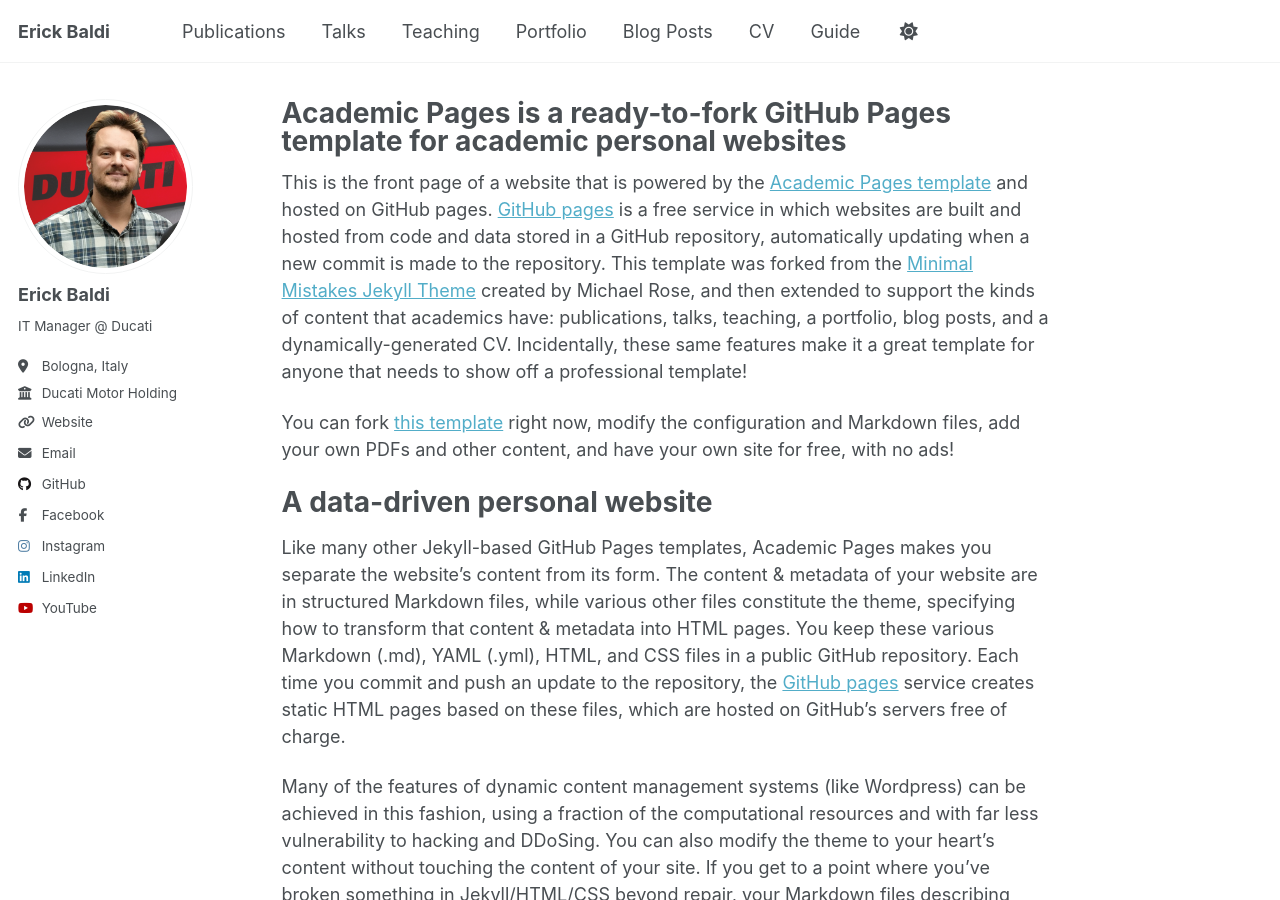
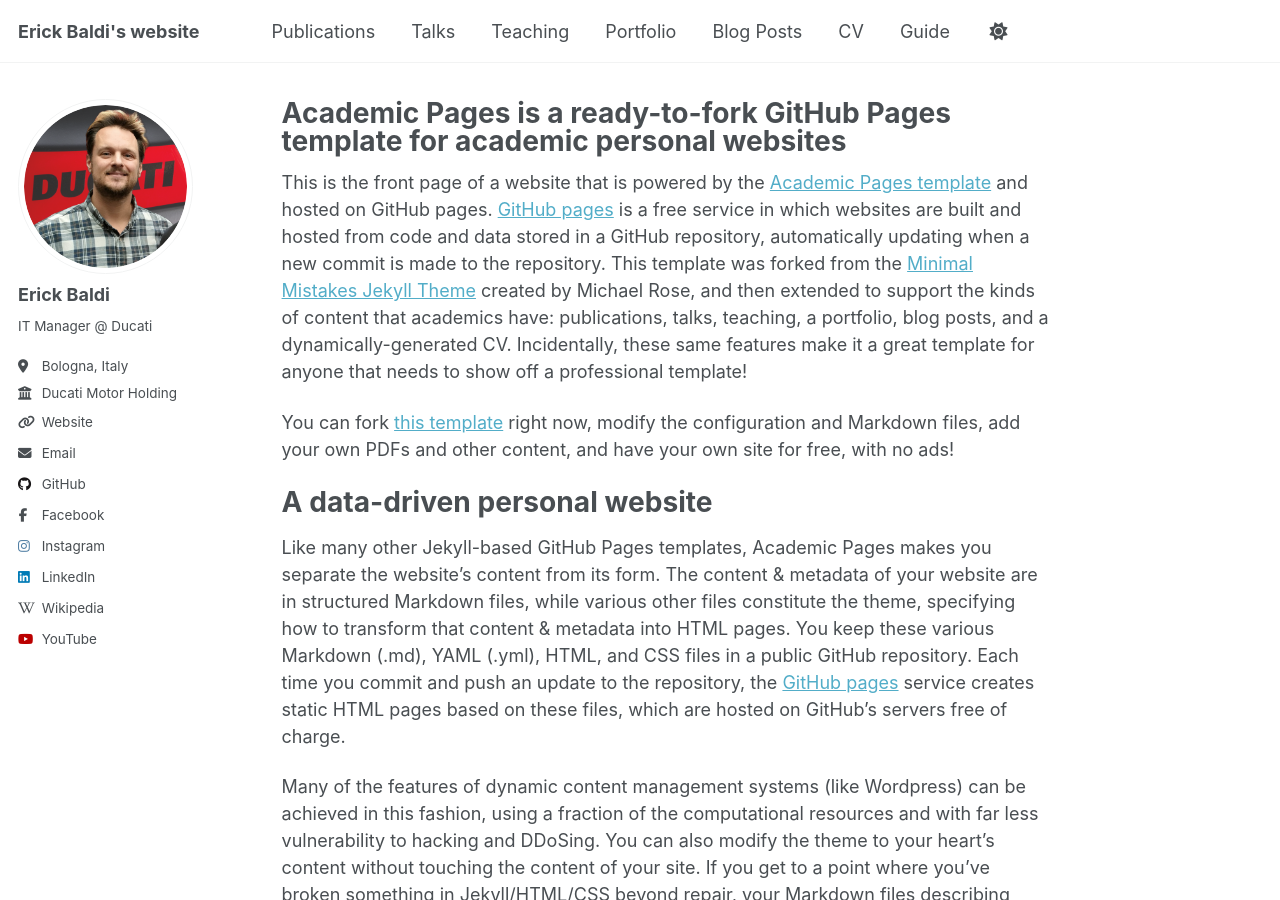
Before and after one commit to erickbaldi/erickbaldi.github.io, a Jekyll site: the page built from _pages/about.md, in a window 1280 px wide and 900 px high. Built offline with Jekyll 4.4.1, drawn with Linux system fonts in a browser that asks for light colours; a script that is not in the unit is left out.

Commit message:
Update _config.yml

```diff
--- a/_config.yml
+++ b/_config.yml
@@ -9,7 +9,7 @@
 # Basic Site Settings
 locale                   : "en-US"
 site_theme               : "default"
-title                    : "Erick Baldi"
+title                    : "Erick Baldi's website"
 title_separator          : "-"
 name                     : "Erick"
 description              : "personal website"
@@ -72,7 +72,7 @@ author:
   twitter          : # Username for X / Twitter
   vine             : # Username
   weibo            : # Username
-  wikipedia        : # Username
+  wikipedia        : "Breadfan"
   xing             : # Username
   youtube          : "ErickBaldi"
   zhihu            : # Username
```
